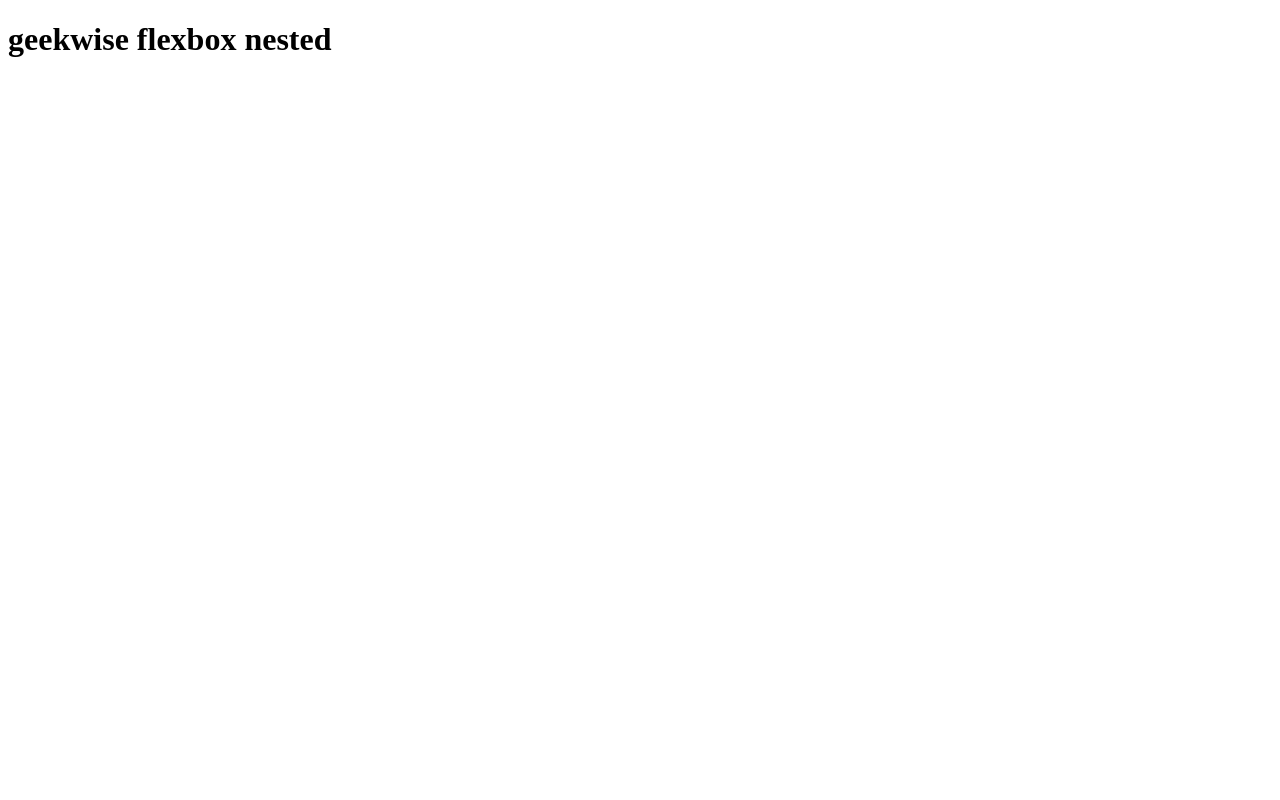
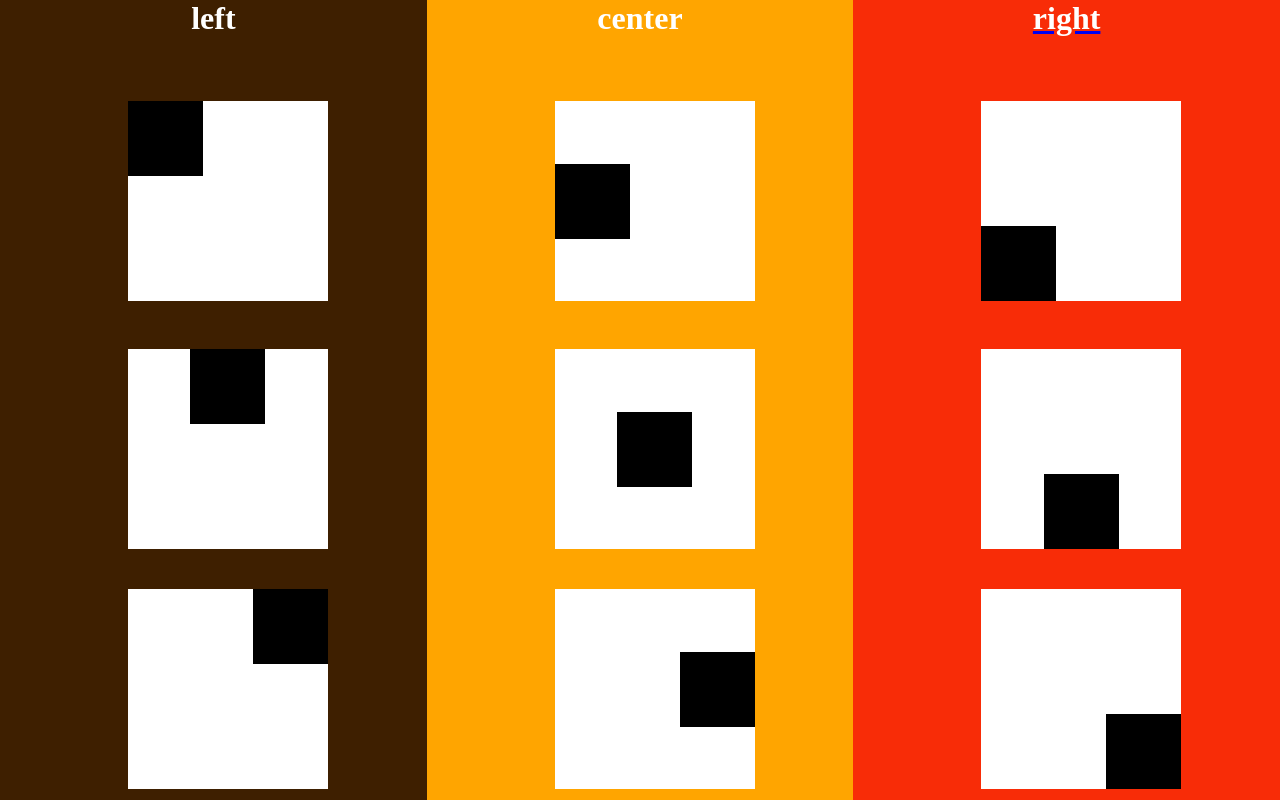
Before and after one commit to geekwise-kyle-brown/geekwise-flexbox-nesting, a plain HTML site: page index.html in a window 1280 px wide. Drawn offline with Linux system fonts and the light colour scheme.

Commit message:
did first flexbox page

```diff
--- /dev/null
+++ b/css/common.css
@@ -0,0 +1,92 @@
+html, body{
+    margin: 0;
+    padding: 0;
+    width: 100%;
+    height: 100%;
+    font-size: 1rem;
+    background-color: white;
+    box-sizing: border;
+}
+article {
+    display: flex;
+
+
+    left: 30%;
+    width: 200px;
+    height: 200px;
+    position: relative;
+
+    background-color: white;
+
+}
+aside {
+    background-color: black;
+    width: 75px;
+    height: 75px;
+}
+.left, .center, .right {
+    float: left;
+    width: calc(100%/3);
+    height: 100%;
+}
+.left{
+    background-color: #3e1f00;
+}
+.center{
+    background-color: orange;
+}
+.right{
+    background-color: #f82c07;
+}
+h1{
+    font-size: 2rem;
+    margin: 0;
+    padding: 0;
+    color: white;
+    text-align: center;
+}
+.top_left{
+    top: 8%;
+}
+.center_left{
+    top: 14%;
+
+    justify-content: center;
+}
+.bottom_left{
+    top: 19%;
+
+    justify-content: flex-end;
+}
+.top_center{
+    top: 8%;
+    align-items: center;
+}
+.center_center{
+    top: 14%;
+
+    justify-content: center;
+    align-items: center;
+}
+.bottom_center{
+    top: 19%;
+
+    justify-content: flex-end;
+    align-items: center;
+}
+.top_right{
+    top: 8%;
+    align-items: flex-end;
+}
+.center_right{
+    top: 14%;
+
+    justify-content: center;
+    align-items: flex-end;
+}
+.bottom_right{
+    top: 19%;
+
+    justify-content: flex-end;
+    align-items: flex-end;
+}
--- /dev/null
+++ b/css/two.css
@@ -0,0 +1,34 @@
+html, body{
+    margin: 0;
+    padding: 0;
+    width: 100%;
+    height: 100%;
+    font-size: 1rem;
+    background-color: white;
+}
+.around{
+    height: 100%;
+    width: 100%;
+    display: flex;
+    flex-direction: column;
+
+    align-items: center;
+    justify-content: center;
+}
+.top, .center, .bottom{
+    flex: 1;
+    display: flex;
+    justify-content: space-around;
+    width: 80%;
+    height: 9%;
+
+    background-color: #4E2472;
+
+}
+article{
+    background-color: #FFEC9B;
+    width: 200px;
+    height: 200px;
+
+    border:1px solid black;
+}
--- a/index.html
+++ b/index.html
@@ -2,9 +2,50 @@
 <html lang="en">
 <head>
     <meta charset="UTF-8">
+    <link rel="stylesheet" href="css/common.css" type="text/css" />
     <title>geekwise flexbox nested</title>
 </head>
 <body>
-    <h1>geekwise flexbox nested</h1>
+
+    <div class='left'>
+        <h1>left</h1>
+        <article class='top_left'>
+            <aside></aside>
+        </article>
+        <article class='center_left'>
+            <aside></aside>
+        </article>
+        <article class='bottom_left'>
+            <aside></aside>
+        </article>
+    </div>
+
+    <div class='center'>
+        <h1>center</h1>
+        <article class='top_center'>
+            <aside></aside>
+        </article>
+        <article class='center_center'>
+            <aside></aside>
+        </article>
+        <article class='bottom_center'>
+            <aside></aside>
+        </article>
+    </div>
+
+    <div class='right'>
+        <a href='two.html'><h1>right</h1></a>
+        <article class='top_right'>
+            <aside></aside>
+        </article>
+        <article class='center_right'>
+            <aside></aside>
+        </article>
+        <article class='bottom_right'>
+            <aside></aside>
+        </article>
+    </div>
+
+
 </body>
 </html>
```
Also changed, not shown: two.html (added, +47 -0 lines).
